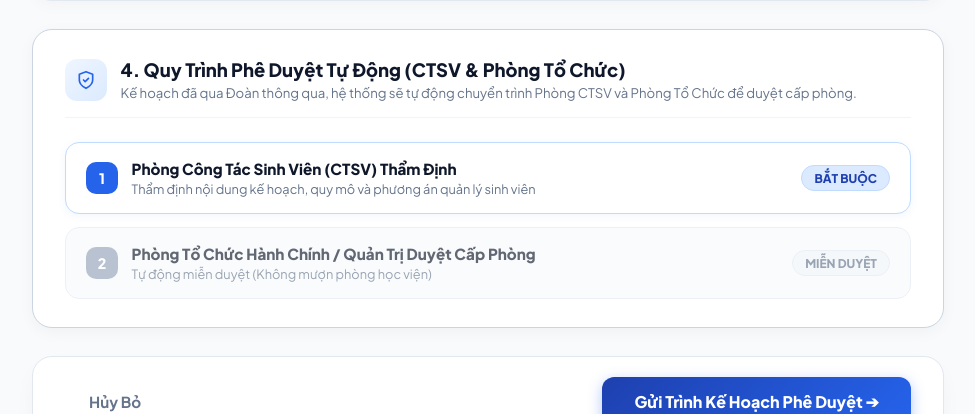
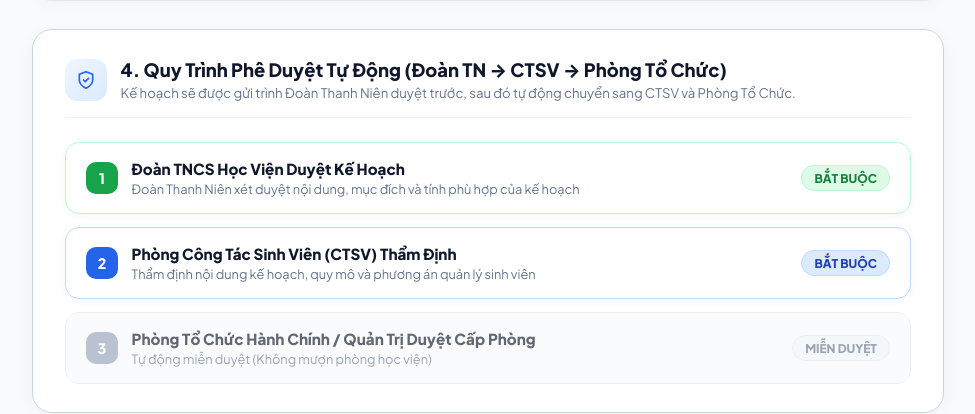
Before and after one commit to ntphong2104/HOATDONGDOAN, a Next.js app: page /admin/proposals/new in a window 1280 px wide. Shown: the part 1159-1573 px from the top of the page, without its empty margins (152-1127 px from the left). Built offline with nearby package versions, Linux system fonts and the light colour scheme; no server answers; the database is empty.

Commit message:
feat: complete multi-stage approval (Đoàn TN -> CTSV -> Phòng Tổ Chức) with direct approval notes

```diff
--- a/src/app/admin/proposals/new/page.tsx
+++ b/src/app/admin/proposals/new/page.tsx
@@ -774,16 +774,73 @@ export default function NewProposalPage() {
               </div>
               <div>
                 <h2 style={{ fontSize: '1.15rem', fontWeight: 800, color: '#0f172a', margin: 0 }}>
-                  4. Quy Trình Phê Duyệt Tự Động (CTSV & Phòng Tổ Chức)
+                  4. Quy Trình Phê Duyệt Tự Động (Đoàn TN → CTSV → Phòng Tổ Chức)
                 </h2>
                 <p style={{ fontSize: '0.825rem', color: '#64748b', margin: '0.2rem 0 0' }}>
-                  Kế hoạch đã qua Đoàn thông qua, hệ thống sẽ tự động chuyển trình Phòng CTSV và Phòng Tổ Chức để duyệt cấp phòng.
+                  Kế hoạch sẽ được gửi trình Đoàn Thanh Niên duyệt trước, sau đó tự động chuyển sang CTSV và Phòng Tổ Chức.
                 </p>
               </div>
             </div>
 
             <div style={{ display: 'flex', flexDirection: 'column', gap: '0.85rem' }}>
-              {/* Bước 1 */}
+              {/* Bước 1 - Đoàn TN */}
+              <div
+                style={{
+                  display: 'flex',
+                  alignItems: 'center',
+                  justifyContent: 'space-between',
+                  padding: '1rem 1.25rem',
+                  background: '#ffffff',
+                  border: '1.5px solid #bbf7d0',
+                  borderRadius: '14px',
+                  boxShadow: '0 2px 8px rgba(22, 163, 74, 0.06)',
+                  flexWrap: 'wrap',
+                  gap: '0.5rem',
+                }}
+              >
+                <div style={{ display: 'flex', alignItems: 'center', gap: '0.85rem' }}>
+                  <div
+                    style={{
+                      width: '32px',
+                      height: '32px',
+                      borderRadius: '10px',
+                      background: '#16a34a',
+                      color: '#ffffff',
+                      fontWeight: 800,
+                      fontSize: '0.9rem',
+                      display: 'flex',
+                      alignItems: 'center',
+                      justifyContent: 'center',
+                    }}
+                  >
+                    1
+                  </div>
+                  <div>
+                    <div style={{ fontSize: '0.95rem', fontWeight: 800, color: '#0f172a' }}>
+                      Đoàn TNCS Học Viện Duyệt Kế Hoạch
+                    </div>
+                    <div style={{ fontSize: '0.8rem', color: '#64748b', marginTop: '0.15rem' }}>
+                      Đoàn Thanh Niên xét duyệt nội dung, mục đích và tính phù hợp của kế hoạch
+                    </div>
+                  </div>
+                </div>
+                <span
+                  style={{
+                    fontSize: '0.75rem',
+                    fontWeight: 800,
+                    padding: '0.3rem 0.75rem',
+                    borderRadius: '20px',
+                    background: '#dcfce7',
+                    color: '#15803d',
+                    border: '1px solid #bbf7d0',
+                    textTransform: 'uppercase',
+                  }}
+                >
+                  Bắt buộc
+                </span>
+              </div>
+
+              {/* Bước 2 - CTSV */}
               <div
                 style={{
                   display: 'flex',
@@ -813,7 +870,7 @@ export default function NewProposalPage() {
                       justifyContent: 'center',
                     }}
                   >
-                    1
+                    2
                   </div>
                   <div>
                     <div style={{ fontSize: '0.95rem', fontWeight: 800, color: '#0f172a' }}>
@@ -840,7 +897,7 @@ export default function NewProposalPage() {
                 </span>
               </div>
 
-              {/* Bước 2 */}
+              {/* Bước 3 - Phòng Tổ Chức */}
               <div
                 style={{
                   display: 'flex',
@@ -871,7 +928,7 @@ export default function NewProposalPage() {
                       justifyContent: 'center',
                     }}
                   >
-                    2
+                    3
                   </div>
                   <div>
                     <div style={{ fontSize: '0.95rem', fontWeight: 800, color: '#0f172a' }}>
--- a/src/app/api/proposals/route.ts
+++ b/src/app/api/proposals/route.ts
@@ -174,7 +174,7 @@ export async function POST(req: Request) {
         room_name: room_name || 'Không mượn',
         requires_ctsv_approval: requiresCtsv,
         requires_facility_approval: requiresFacility,
-        current_stage: 'ctsv',
+        current_stage: 'youth_union',
         status: 'pending',
       })
       .select()
--- a/src/lib/utils/proposal-logic.ts
+++ b/src/lib/utils/proposal-logic.ts
@@ -8,9 +8,9 @@ export interface StageRequirement {
 
 /**
  * Calculates approval stages required for an event proposal:
- * Because the proposal is submitted through Đoàn, it only needs approval from:
- * 1. Phòng Công Tác Sinh Viên (CTSV) - Thẩm định nội dung & quy mô sinh viên
- * 2. Phòng Tổ Chức Hành Chính / Quản Trị CSVC - Thẩm định & cấp phòng (nếu có mượn phòng)
+ * 1. Đoàn Thanh Niên (Đoàn Học Viện) - Duyệt kế hoạch ban đầu
+ * 2. Phòng Công Tác Sinh Viên (CTSV) - Thẩm định nội dung & quy mô sinh viên
+ * 3. Phòng Tổ Chức Hành Chính / Quản Trị CSVC - Thẩm định & cấp phòng (nếu có mượn phòng)
  */
 export function calculateProposalStages(
   participantCount: number,
@@ -21,7 +21,7 @@ export function calculateProposalStages(
   const requiresCtsv = true; // Luôn cần Phòng CTSV duyệt
   const requiresFacility = isBorrowingRoom; // Cần Phòng Tổ chức/CSVC duyệt nếu có mượn phòng
 
-  const stagesList: ProposalStage[] = ['ctsv'];
+  const stagesList: ProposalStage[] = ['youth_union', 'ctsv'];
   if (requiresFacility) stagesList.push('facility');
 
   return {
@@ -65,12 +65,12 @@ export function getNextStage(
  */
 export function getStageLabel(stage: ProposalStage): string {
   switch (stage) {
+    case 'youth_union':
+      return '1. Đoàn TNCS Học Viện (Duyệt kế hoạch)';
     case 'ctsv':
-      return '1. Phòng Công Tác Sinh Viên (CTSV)';
+      return '2. Phòng Công Tác Sinh Viên (CTSV)';
     case 'facility':
-      return '2. Phòng Tổ Chức Hành Chính (Cấp phòng)';
-    case 'youth_union':
-      return 'Đoàn TNCS Học Viện';
+      return '3. Phòng Tổ Chức Hành Chính (Cấp phòng)';
     case 'super_admin':
       return 'Super Admin Đoàn Trường';
     case 'approved':
```
Also changed, not shown: src/app/admin/proposals/[id]/page.tsx (+74 -13 lines).
